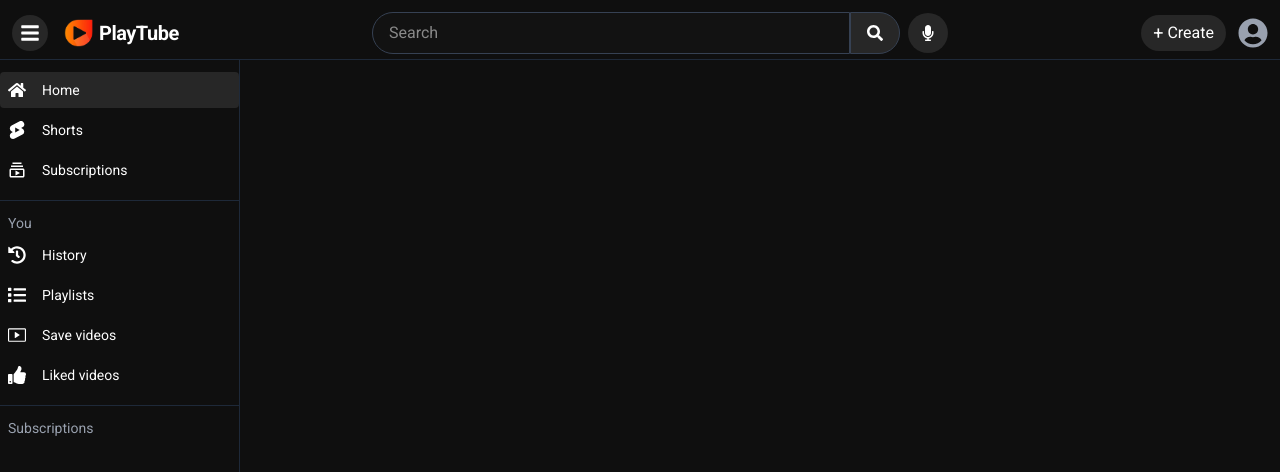
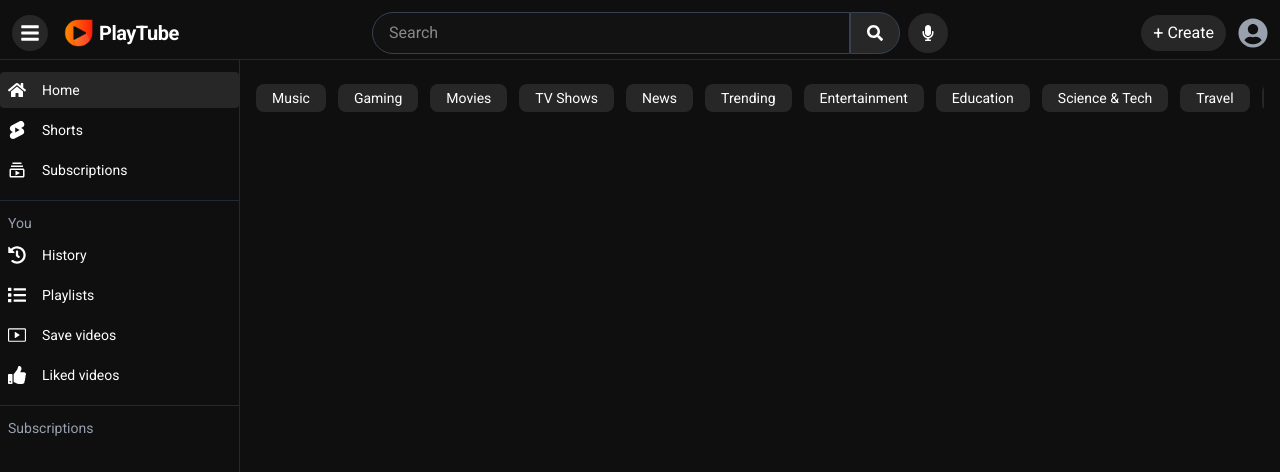
Before and after one commit to Sanskar-12/Playtube-frontend, a React (Vite) app: page / in a window 1280 px wide. Shown: the top 472 px of the page. Built offline with nearby package versions, Linux system fonts and the light colour scheme.

Commit message:
addded main area

```diff
--- a/package.json
+++ b/package.json
@@ -18,6 +18,7 @@
     "react-icons": "^5.5.0",
     "react-router-dom": "^7.9.3",
     "react-spinners": "^0.17.0",
+    "tailwind-scrollbar": "^4.0.2",
     "tailwindcss": "^4.1.14"
   },
   "devDependencies": {
--- a/src/Pages/Home.jsx
+++ b/src/Pages/Home.jsx
@@ -18,6 +18,7 @@ import { useState } from "react";
 import SidebarItem from "../components/sidebarItem";
 import { useNavigate } from "react-router-dom";
 import MobileNav from "../components/MobileNav";
+import { categories } from "../utils";
 
 const Home = () => {
   const [input, setInput] = useState("");
@@ -177,6 +178,22 @@ const Home = () => {
       </aside>
 
       {/* Main area */}
+      <main
+        className={`overflow-y-auto p-4 flex flex-col pb-16 transition-all duration-300 ${
+          sidebarOpen ? "md:ml-60" : "md:ml-20"
+        }`}
+      >
+        <div className="flex items-center gap-3 overflow-x-auto hover:scrollbar-auto scrollbar-none pt-2 mt-[60px]">
+          {categories.map((category, index) => (
+            <button
+              key={index}
+              className="whitespace-nowrap bg-[#272727] px-4 py-1 rounded-lg text-sm hover:bg-gray-700"
+            >
+              {category}
+            </button>
+          ))}
+        </div>
+      </main>
 
       {/* Bottom Nav */}
       <nav className="md:hidden fixed bottom-0 left-0 right-0 bg-[#0f0f0f] border-t border-gray-800 flex justify-around py-2 z-10">
--- a/src/index.css
+++ b/src/index.css
@@ -4,5 +4,45 @@
 * {
   font-family: "Roboto", sans-serif;
   -ms-overflow-style: none; /* IE and Edge */
+  /* scrollbar-width: none; */
+}
+
+/* Hide scrollbar by default */
+.scrollbar-none::-webkit-scrollbar {
+  display: none;
+}
+
+/* Firefox */
+.scrollbar-none {
   scrollbar-width: none;
 }
+
+/* Show scrollbar on hover */
+.hover\:scrollbar-auto:hover::-webkit-scrollbar {
+  display: block;
+}
+
+.hover\:scrollbar-auto:hover {
+  scrollbar-width: auto;
+}
+
+/* Style the scrollbar */
+.hover\:scrollbar-auto::-webkit-scrollbar {
+  height: 6px;
+  width: 6px;
+}
+
+.hover\:scrollbar-auto::-webkit-scrollbar-track {
+  background: #1f1f1f;
+  border-radius: 9999px;
+}
+
+.hover\:scrollbar-auto::-webkit-scrollbar-thumb {
+  background-color: #4b5563;
+  border-radius: 9999px;
+  border: 2px solid #1f1f1f;
+}
+
+.hover\:scrollbar-auto::-webkit-scrollbar-thumb:hover {
+  background-color: #9ca3af;
+}
--- /dev/null
+++ b/src/utils/index.js
@@ -0,0 +1,19 @@
+export const categories = [
+  "Music",
+  "Gaming",
+  "Movies",
+  "TV Shows",
+  "News",
+  "Trending",
+  "Entertainment",
+  "Education",
+  "Science & Tech",
+  "Travel",
+  "Fashion",
+  "Cooking",
+  "Sports",
+  "Pets",
+  "Art",
+  "Comedy",
+  "Vlogs",
+];
```
Also changed, not shown: 1 other file (tests, documents, lock files or other folders).
